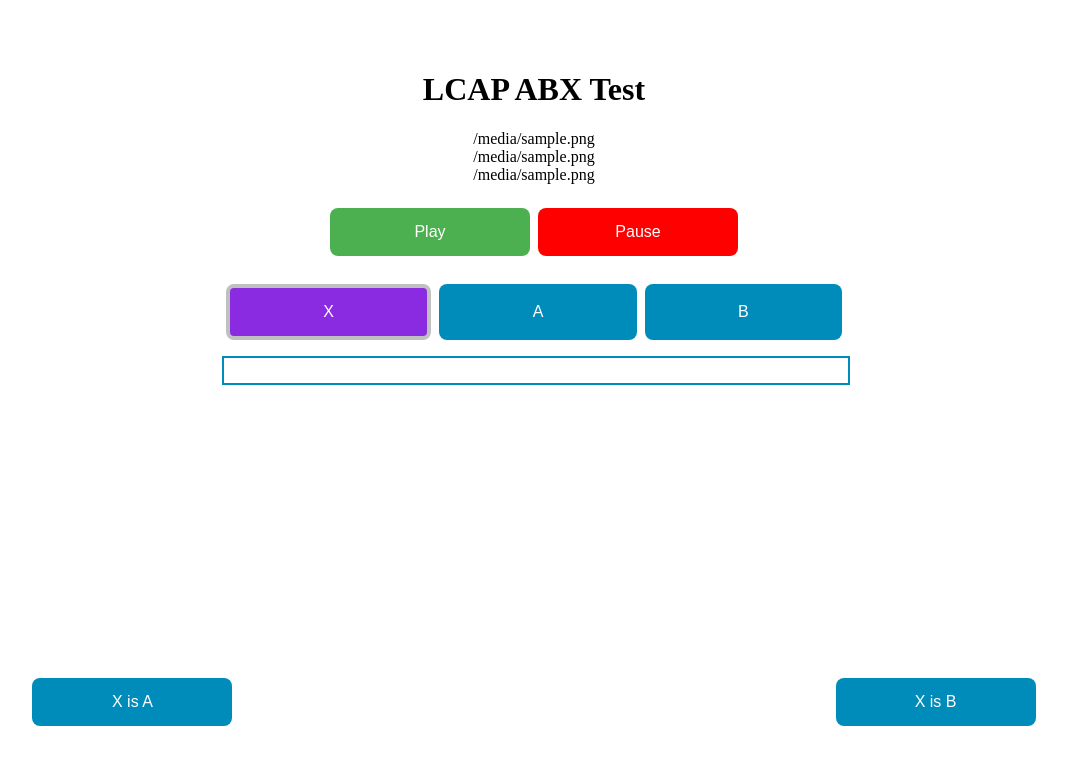
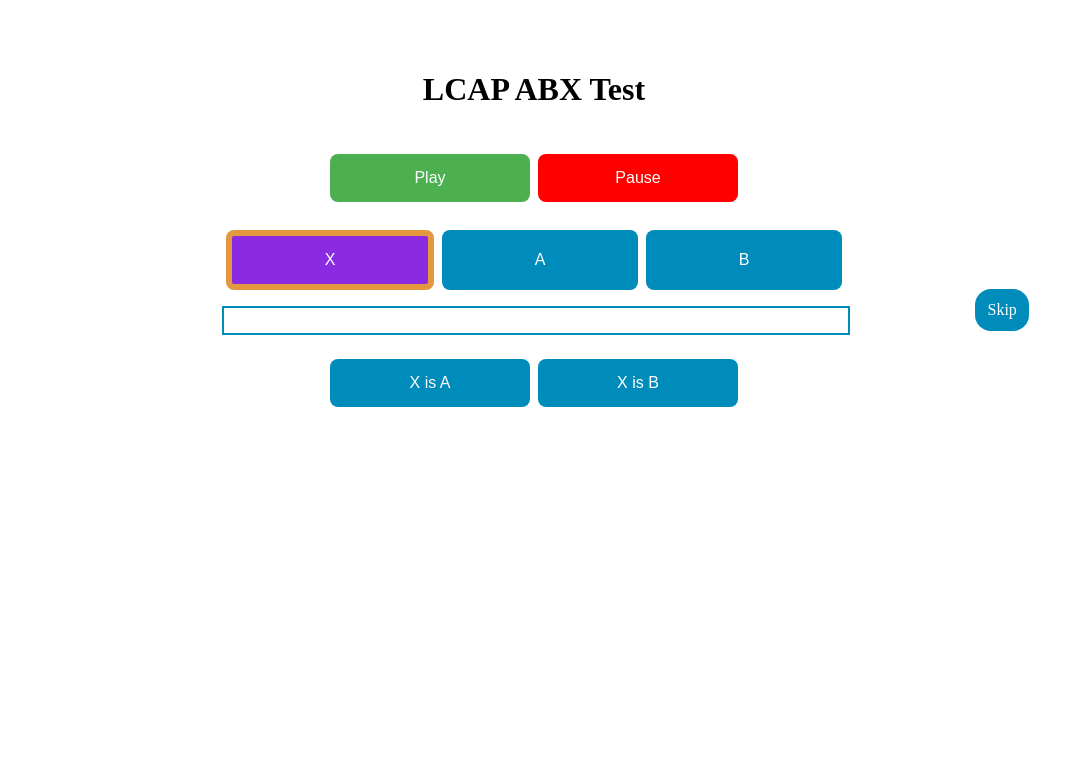
Before and after one commit to mhrice/lcap-listening-test, a Flask app: template templates/index.html in a window 1280 px wide. Shown: the top 765 px of the page, without its empty margins (106-1173 px from the left). Run offline with Flask 3, Linux system fonts and the light colour scheme; the template is opened without the code that fills it: most values are stand-ins (such as "Sample title", 1, 10 or a date in 2020).

Commit message:
Use JSON format, add skip button, change style

```diff
--- a/app.py
+++ b/app.py
@@ -2,39 +2,48 @@ from flask import Flask, render_template, request, redirect, url_for
 import os
 import random
 import glob
+import datetime
+import json
+import getpass
+
 app = Flask(__name__)
-
 # Define the upload folder
-AUDIO_DIR = 'static/audio'
-app.config['Audio_DIR'] = AUDIO_DIR
+AUDIO_DIR = "static/audio"
+app.config["Audio_DIR"] = AUDIO_DIR
 
 file_a = ""
 file_b = ""
 file_x = ""
 
-@app.route('/')
+
+@app.route("/")
 def index():
     global file_a, file_b, file_x
-    audio_files = glob.glob(os.path.join(app.config['Audio_DIR'], '**/*.wav'), recursive=True)
+    audio_files = glob.glob(
+        os.path.join(app.config["Audio_DIR"], "**/*.wav"), recursive=True
+    )
     file_a, file_b, file_x = random.sample(audio_files, 3)
     print(file_a, file_b, file_x)
-    return render_template('index.html', file_a=file_a, file_b=file_b, file_x=file_x)
+    return render_template("index.html", file_a=file_a, file_b=file_b, file_x=file_x)
 
-@app.route('/submit', methods=['POST'])
+
+@app.route("/submit", methods=["POST"])
 def submit():
-    if request.method == 'POST':
+    global file_a, file_b, file_x
+    if request.method == "POST":
         print(request.form)
         # Get button name
-        button_text = request.form['data']
-        if button_text == 'X is A':
-            print('A selected')
+        button_text = request.form["data"]
+        if button_text == "X is A":
+            print("A selected")
             answer = file_a
-        elif button_text == 'X is B':
-            print('B selected')
+        elif button_text == "X is B":
+            print("B selected")
             answer = file_b
-        # output = {"A": file_a, "B": file_b, "X": file_x, "selected": answer}
-        # Write to csv file
-        with open('data.csv', 'a') as f:
-            f.write(f"{file_a},{file_b},{file_x},{answer}\n")
+        output = {"A": file_a, "B": file_b, "X": file_x, "selected": answer, "user": getpass.getuser()}
+        fname = os.path.join("submissions", datetime.datetime.now().strftime("%y-%m-%d-%H-%M-%S-%f") + ".json")
+        with open(fname, "w") as f:
+            json.dump(output, f, indent=4)
 
-    return redirect(url_for('index'))
+
+    return redirect(url_for("index"))
--- a/data.csv
+++ /dev/null
@@ -1 +0,0 @@
-file_a,file_b,file_x,selectedstatic/audio/chipmunk.wav,static/audio/soft-chipmunk.wav,static/audio/loud-chipmunk.wav,static/audio/chipmunk.wav
--- a/static/style.css
+++ b/static/style.css
@@ -15,6 +15,7 @@
     margin-top: 20px;
     display: flex;
     flex-direction: column;
+    position: relative;
 }
 
 .audio-buttons-container {
@@ -39,7 +40,7 @@
     width: 200px;
 }
 .button:hover {
-    background-color: #555555;
+    background-color: rgba(120, 115, 115, 0.79);
 }
 
 
@@ -47,25 +48,27 @@
     background-color: #4CAF50; /* Green */
 }
 #playButton:hover {
-    background-color: #555555;
+    background-color: rgba(120, 115, 115, 0.79);
 }
 
 #pauseButton {
     background-color: #FF0000; /* Red */
 }
 #pauseButton:hover {
-    background-color: #555555;
+    background-color: rgba(120, 115, 115, 0.79);
+
 }
 
 #audioXButton {
     background-color:blueviolet;
 }
 #audioXButton:hover {
-    background-color: #555555;
+    background-color: rgba(120, 115, 115, 0.79);
+
 }
 
 .selected {
-    border: 4px solid silver;
+    border: 6px solid rgb(229, 151, 63);
 }
 
 .slider-container {
@@ -84,11 +87,21 @@
     height: 25px;
 }
 
+#skip-button {
+    position: absolute;
+    right: -30%;
+    bottom: 0%;
+    /* transform: translateY(-50%); */
+    width: 30px;
+    border-radius: 16px;
+    padding: 12px;
+}
+
 .submit-buttons {
     display: flex;
     justify-content: space-between;
-    margin-top: auto;
-    width: 80%;
+    margin-top: 20px;
+    /* width: 80%; */
 }
 .submit-buttons button {
     min-width: 200px;
--- a/templates/index.html
+++ b/templates/index.html
@@ -10,7 +10,7 @@
 </head>
 <div class="container">
     <h1>LCAP ABX Test</h1>
-    <div>{{file_x}}<br> {{file_a}}<br> {{file_b}}</div>
+    <!-- <div>{{file_x}}<br> {{file_a}}<br> {{file_b}}</div> -->
     <div class="global-buttons-container">
         <button class = "button" id="playButton">Play</button>
         <button class = "button" id="pauseButton">Pause</button>
@@ -26,6 +26,7 @@
                 <div class="hp_range"></div>
             </div>
         </div>
+        <div class="button" id="skip-button">Skip</div>
     </div>
     <div class="submit-buttons">
         <form action="/submit" method="post">
@@ -67,6 +68,7 @@
     const audioAButton = document.getElementById('audioAButton');
     const audioBButton = document.getElementById('audioBButton');
     const audioXButton = document.getElementById('audioXButton');
+    const skipButton = document.getElementById('skip-button');
 
     const selectA = document.getElementById('selectA');
     const selectB = document.getElementById('selectB');
@@ -129,6 +131,9 @@
     selectB.addEventListener('click', function() {
     });
 
+    skipButton.addEventListener('click', function() {
+        location.reload()
+    });
 
 
 
```
Also changed, not shown: 1 other file.
